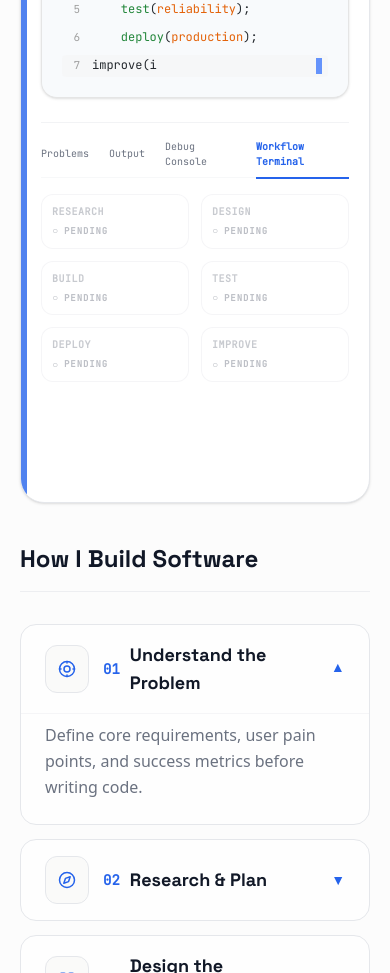
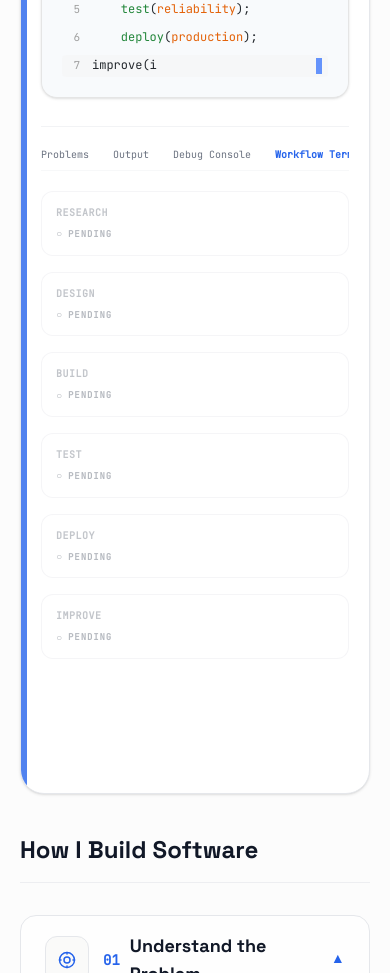
Before and after one commit to DhruvVawhle/dhruv-portfolio, a Next.js app: page / in a window 390 px wide. Shown: the part 2960-3933 px from the top of the page. Built offline with nearby package versions, Linux system fonts and the light colour scheme.

Commit message:
style: add responsive layout and increase spacing inside bottom terminal panel

```diff
--- a/src/components/ui/EngineeringExecutionCard.tsx
+++ b/src/components/ui/EngineeringExecutionCard.tsx
@@ -212,9 +212,9 @@ export default function EngineeringExecutionCard() {
       </div>
 
       {/* Terminal-Inspired Workflow Panel (Downside / Stacked vertically) */}
-      <div className="border-t border-border-custom/50 pt-4 mt-1 flex flex-col gap-4">
+      <div className="border-t border-border-custom/50 pt-5 sm:pt-6 mt-2 flex flex-col gap-5 sm:gap-6">
         {/* Terminal Tab Header */}
-        <div className="flex items-center gap-5 border-b border-border-custom/30 pb-2 text-[10px] sm:text-xs font-mono text-text-secondary select-none">
+        <div className="flex items-center gap-6 border-b border-border-custom/30 pb-2 text-[10px] sm:text-xs font-mono text-text-secondary select-none overflow-x-auto scrollbar-none whitespace-nowrap">
           <span className="hover:text-text-primary cursor-pointer transition-colors">Problems</span>
           <span className="hover:text-text-primary cursor-pointer transition-colors">Output</span>
           <span className="hover:text-text-primary cursor-pointer transition-colors">Debug Console</span>
@@ -222,15 +222,15 @@ export default function EngineeringExecutionCard() {
         </div>
 
         {/* Panel Content Grid */}
-        <div className="grid grid-cols-1 md:grid-cols-3 gap-5">
+        <div className="grid grid-cols-1 lg:grid-cols-3 gap-6">
           {/* Active Tasks Grid */}
-          <div className="md:col-span-2 grid grid-cols-2 sm:grid-cols-3 gap-3 font-mono text-xs sm:text-[13px]">
+          <div className="lg:col-span-2 grid grid-cols-1 sm:grid-cols-2 lg:grid-cols-3 gap-4 font-mono text-xs sm:text-[13px]">
             {TASKS.map((task) => {
               const associatedLineIndex = CODE_LINES.findIndex((line) => line.includes(task.toLowerCase()));
 
               let stateText = "Pending";
               let stateSymbol = "○";
-              let colorClass = "text-text-secondary/50";
+              let colorClass = "text-text-secondary/55";
 
               if (phase === "executing") {
                 if (associatedLineIndex === activeExecutionIndex) {
@@ -249,7 +249,7 @@ export default function EngineeringExecutionCard() {
               }
 
               return (
-                <div key={task} className={`flex flex-col p-2.5 rounded-xl bg-white/[0.02] border border-border-custom/40 justify-between gap-1.5 ${colorClass}`}>
+                <div key={task} className={`flex flex-col p-3.5 sm:p-4 rounded-xl bg-white/[0.02] border border-border-custom/40 justify-between gap-2 ${colorClass}`}>
                   <span className="font-semibold uppercase tracking-wider text-[10px] opacity-75">{task}</span>
                   <div className="flex items-center gap-1.5 text-[10px] sm:text-xs">
                     <span className={stateSymbol === "⟳" ? "animate-spin inline-block" : ""}>{stateSymbol}</span>
@@ -261,7 +261,7 @@ export default function EngineeringExecutionCard() {
           </div>
 
           {/* Build Completion stats */}
-          <div className="md:col-span-1 flex flex-col justify-center min-h-[80px]">
+          <div className="lg:col-span-1 flex flex-col justify-center min-h-[90px]">
             <AnimatePresence>
               {phase === "completed" && (
                 <motion.div
@@ -269,7 +269,7 @@ export default function EngineeringExecutionCard() {
                   animate={{ opacity: 1, y: 0 }}
                   exit={{ opacity: 0, y: 10 }}
                   transition={{ duration: 0.25 }}
-                  className="p-3 rounded-xl bg-emerald-500/[0.04] border border-emerald-500/20 font-mono text-[10px] sm:text-xs text-text-secondary space-y-1.5"
+                  className="p-4 rounded-xl bg-emerald-500/[0.04] border border-emerald-500/20 font-mono text-[10px] sm:text-xs text-text-secondary space-y-2"
                 >
                   <div className="text-emerald-400 font-bold flex items-center gap-1.5">
                     <span>✓ Build Successful</span>
```
